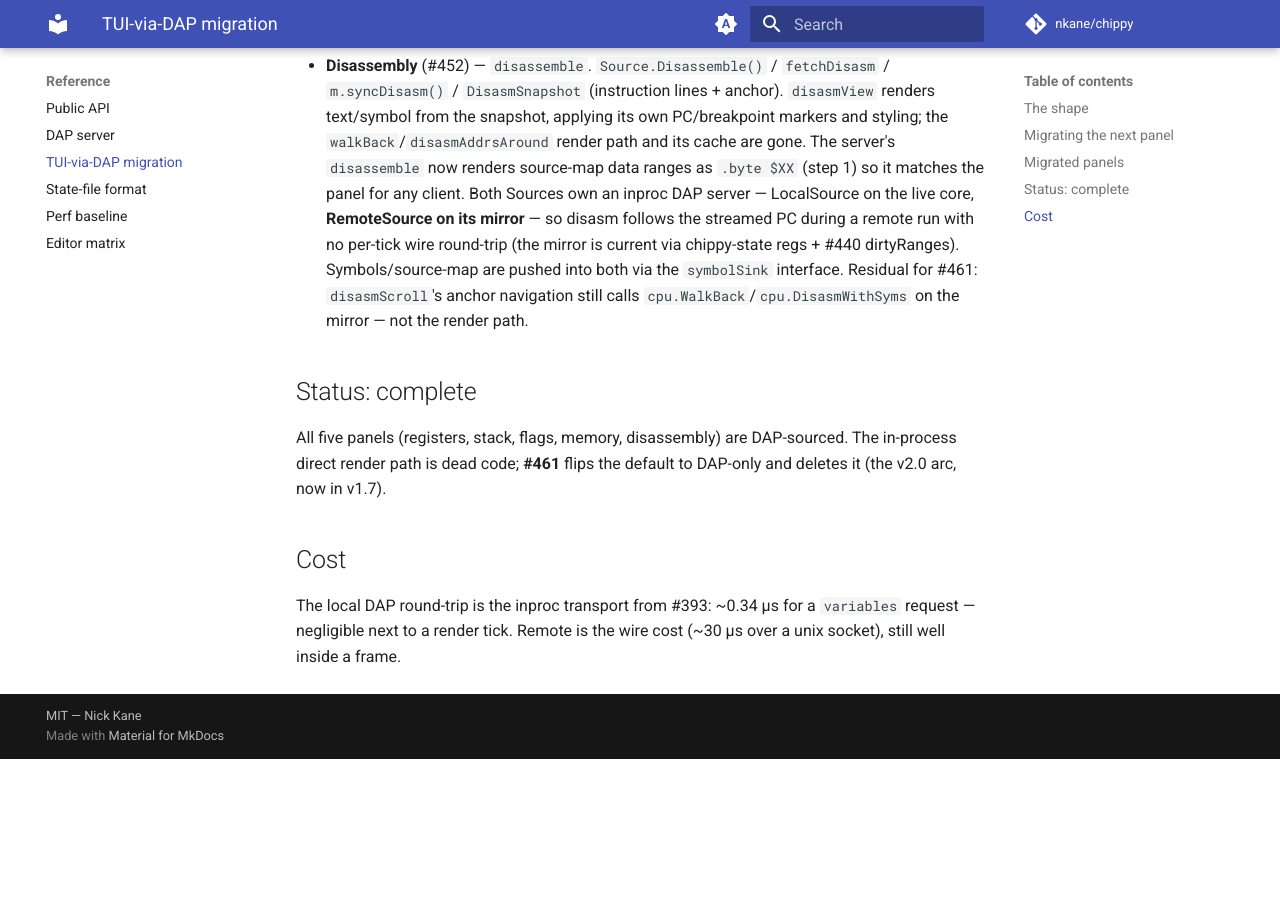
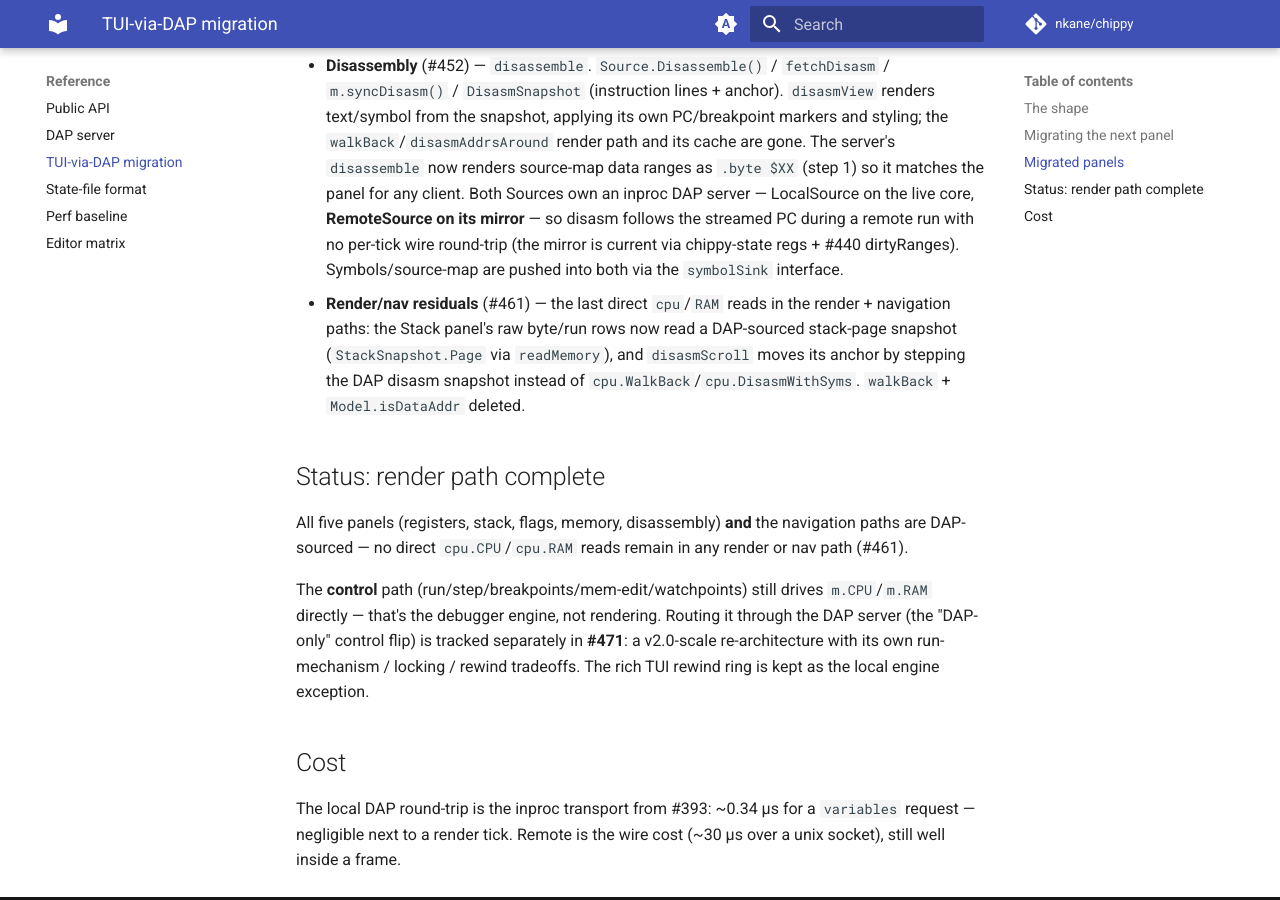
Before and after one commit to nkane/chippy, an MkDocs documentation site: the page built from docs/dap-tui-migration.md, in a window 1280 px wide and 900 px high, scrolled down 2192 px. Built offline with MkDocs 1.6.1 and Material for MkDocs 9.7.7, drawn with Linux system fonts in a browser that asks for light colours; comment, search, counter and statistics services are not loaded; before the commit the page ends 2951 px from its top, so only the background shows below that.

Commit message:
feat(tui): complete render-path DAP migration (#461) (#472)
* refactor(tui): DAP-source stack bytes + disasm nav (#461 render residuals)

Remove the last direct cpu/RAM reads from the render + navigation paths,
finishing the render-side of the DAP-only flip:

- Stack panel raw byte/run rows read a DAP-sourced stack-page snapshot
  (StackSnapshot.Page, fetched via Source.ReadMemory $0100,256 in syncStack)
  via the new stackByte accessor, not m.RAM.Read.
- disasmScroll moves the anchor by stepping the DAP disasm snapshot lines
  instead of cpu.WalkBack / cpu.DisasmWithSyms; the per-key syncDisasm
  re-centers the window so consecutive scrolls keep context.
- Delete the now-unused walkBack wrapper and Model.isDataAddr.

Render + nav are now fully DAP-sourced. The control path (run/step/bp/
mem-edit/watchpoints) is the remaining DAP-only work.

Refs #461

* docs: #461 render path complete; control flip split to #471

dap-tui-migration.md + context.md: all five panels + nav are DAP-sourced
(no direct cpu/RAM in render/nav). The DAP-only control flip (run/step/
breakpoints/mem-edit/watchpoints) is split to #471 — the spike surfaced its
v2.0-scale tradeoffs (sync RunBudget vs async continue; cpuMu single-owner
vs the non-reentrant m.step lock + :dap server; free-run-rewind conflict).
Rich TUI rewind kept as the local engine exception.

Refs #461 #471

```diff
--- a/docs/dap-tui-migration.md
+++ b/docs/dap-tui-migration.md
@@ -96,14 +96,26 @@ generic client uses. Disassembly and memory panels already have
   mirror** — so disasm follows the streamed PC during a remote run with no
   per-tick wire round-trip (the mirror is current via chippy-state regs + #440
   dirtyRanges). Symbols/source-map are pushed into both via the `symbolSink`
-  interface. Residual for #461: `disasmScroll`'s anchor navigation still calls
-  `cpu.WalkBack`/`cpu.DisasmWithSyms` on the mirror — not the render path.
+  interface.
+- **Render/nav residuals** (#461) — the last direct `cpu`/`RAM` reads in the
+  render + navigation paths: the Stack panel's raw byte/run rows now read a
+  DAP-sourced stack-page snapshot (`StackSnapshot.Page` via `readMemory`), and
+  `disasmScroll` moves its anchor by stepping the DAP disasm snapshot instead
+  of `cpu.WalkBack`/`cpu.DisasmWithSyms`. `walkBack` + `Model.isDataAddr`
+  deleted.
 
-## Status: complete
+## Status: render path complete
 
-All five panels (registers, stack, flags, memory, disassembly) are DAP-sourced.
-The in-process direct render path is dead code; **#461** flips the default to
-DAP-only and deletes it (the v2.0 arc, now in v1.7).
+All five panels (registers, stack, flags, memory, disassembly) **and** the
+navigation paths are DAP-sourced — no direct `cpu.CPU`/`cpu.RAM` reads remain
+in any render or nav path (#461).
+
+The **control** path (run/step/breakpoints/mem-edit/watchpoints) still drives
+`m.CPU`/`m.RAM` directly — that's the debugger engine, not rendering. Routing
+it through the DAP server (the "DAP-only" control flip) is tracked separately
+in **#471**: a v2.0-scale re-architecture with its own run-mechanism / locking
+/ rewind tradeoffs. The rich TUI rewind ring is kept as the local engine
+exception.
 
 ## Cost
 
```
Also changed, not shown: docs/context.md (+2 -1 lines), 2 other files.
